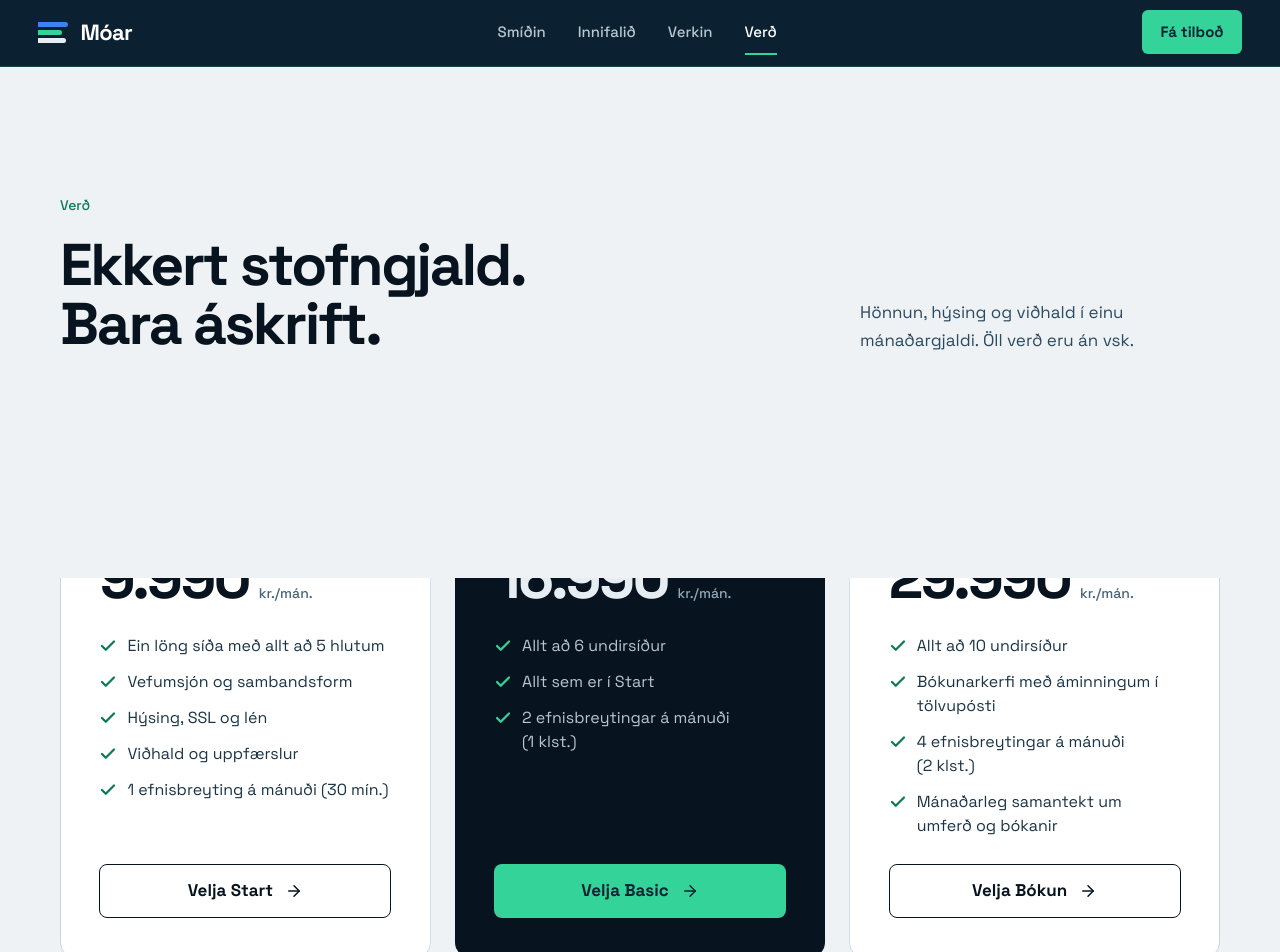
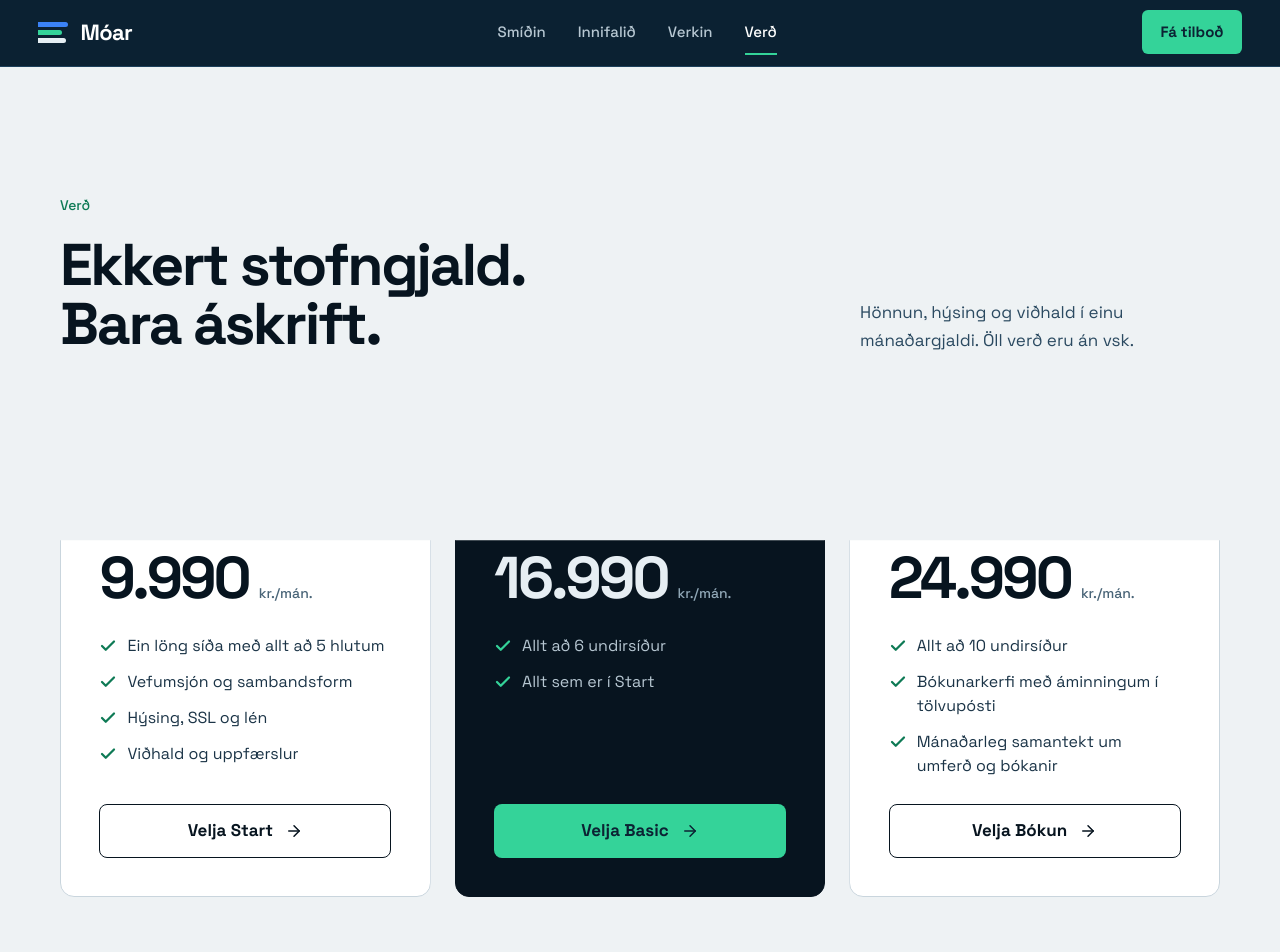
Before and after one commit to bjarturfreyrr/engi, a Next.js app: page /verd in a window 1280 px wide. Shown: the top 952 px of the page. Built offline with nearby package versions, Linux system fonts and the light colour scheme.

Commit message:
Verð: Bókun 24.990 kr. og engar innifaldar efnisbreytingar
Co-Authored-By: Claude Opus 5.5 <noreply@anthropic.com>

```diff
--- a/app/(ny)/verd/page.tsx
+++ b/app/(ny)/verd/page.tsx
@@ -5,7 +5,7 @@ import Process from "@/components/ny/Process"
 
 export const metadata: Metadata = {
   title: "Verð – Móar",
-  description: "Start 9.990, Basic 16.990 og Bókun 29.990 kr. á mánuði án vsk. Ekkert stofngjald.",
+  description: "Start 9.990, Basic 16.990 og Bókun 24.990 kr. á mánuði án vsk. Ekkert stofngjald.",
 }
 
 const page = () => (
--- a/components/ny/Contact.tsx
+++ b/components/ny/Contact.tsx
@@ -6,7 +6,7 @@ import { ArrowRight, Loader2 } from "lucide-react"
 const plans = [
   { value: "Start", label: "Start – 9.990 kr./mán." },
   { value: "Basic", label: "Basic – 16.990 kr./mán." },
-  { value: "Bókun", label: "Bókun – 29.990 kr./mán." },
+  { value: "Bókun", label: "Bókun – 24.990 kr./mán." },
 ]
 
 const Contact = () => {
--- a/components/ny/Pricing.tsx
+++ b/components/ny/Pricing.tsx
@@ -11,7 +11,6 @@ const plans = [
       "Vefumsjón og sambandsform",
       "Hýsing, SSL og lén",
       "Viðhald og uppfærslur",
-      "1 efnisbreyting á mánuði (30 mín.)",
     ],
     cta: "Velja Start",
     dark: false,
@@ -24,7 +23,6 @@ const plans = [
     features: [
       "Allt að 6 undirsíður",
       "Allt sem er í Start",
-      "2 efnisbreytingar á mánuði (1 klst.)",
     ],
     cta: "Velja Basic",
     dark: true,
@@ -33,11 +31,10 @@ const plans = [
     name: "Bókun",
     n: "03",
     lead: "Fyrir stofur sem taka við bókunum.",
-    price: "29.990",
+    price: "24.990",
     features: [
       "Allt að 10 undirsíður",
       "Bókunarkerfi með áminningum í tölvupósti",
-      "4 efnisbreytingar á mánuði (2 klst.)",
       "Mánaðarleg samantekt um umferð og bókanir",
     ],
     cta: "Velja Bókun",
```
